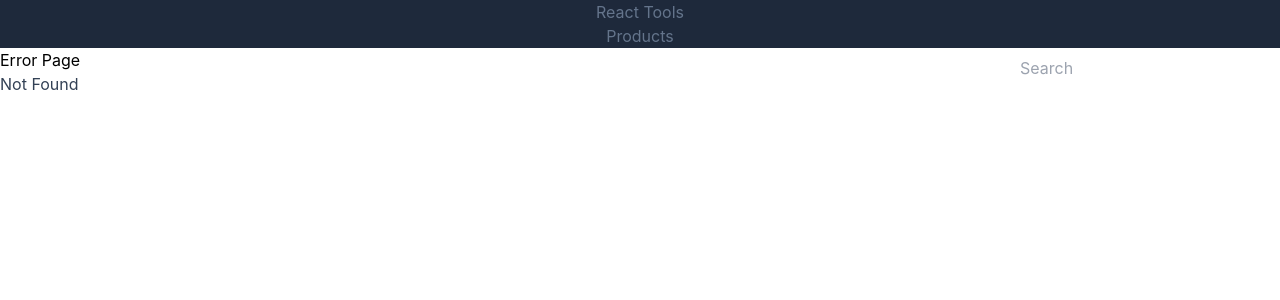
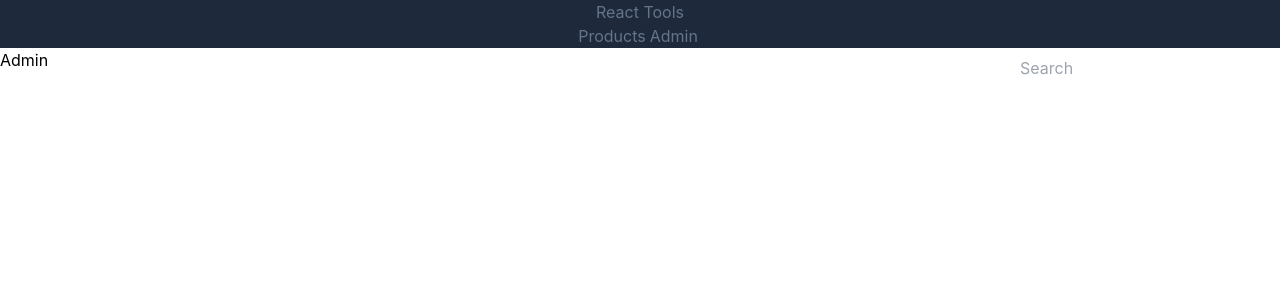
Before and after one commit to tamlt2704/2025, a React (Create React App) app in the folder LearnReactWithTypeScript/ch4-01/: page /admin in a window 1280 px wide. Before the commit this address had no page. Shown: the top 300 px of the page. Built offline with nearby package versions, Linux system fonts and the light colour scheme.

Commit message:
lazy component

```diff
--- a/LearnReactWithTypeScript/ch4-01/src/Header.tsx
+++ b/LearnReactWithTypeScript/ch4-01/src/Header.tsx
@@ -1,14 +1,16 @@
 import React, { FormEvent } from 'react';
-import { Link, NavLink, useSearchParams } from 'react-router-dom';
+import { Link, NavLink, useNavigate, useSearchParams } from 'react-router-dom';
 
 export default function Header() {
   const [searchParam, setSearchParams] = useSearchParams();
+  const navigate = useNavigate();
   function handleSubmit(e: FormEvent<HTMLFormElement>): void {
     // throw new Error('Function not implemented.');
     e.preventDefault();
     const formData = new FormData(e.currentTarget);
     const search = formData.get('search') as string;
-    setSearchParams({ search });
+    // setSearchParams({ search });
+    navigate(`/products/?search=${search}`);
   }
 
   return (
@@ -23,6 +25,10 @@ export default function Header() {
         >
           Products
         </NavLink>
+
+        <NavLink to={'admin'} className={'p-1 border-solid'}>
+          Admin
+        </NavLink>
         <form className="relative text-right" onSubmit={handleSubmit}>
           <input
             type="search"
--- a/LearnReactWithTypeScript/ch4-01/src/Routes.tsx
+++ b/LearnReactWithTypeScript/ch4-01/src/Routes.tsx
@@ -1,12 +1,14 @@
 import { createBrowserRouter, RouterProvider } from 'react-router-dom';
 import ProductsPage from './ProductsPage';
 import React from 'react';
+import { lazy, Suspense } from 'react';
 import Header from './Header';
 import App from './App';
 import ProductPage from './pages/ProductPage';
 import ErrorPage from './pages/ErrorPage';
 import HomePage from './pages/HomePage';
 
+const AdminPage = lazy(() => import('./pages/AdminPage'));
 const router = createBrowserRouter([
   // { path: 'products', element: <ProductsPage /> },
   {
@@ -17,6 +19,14 @@ const router = createBrowserRouter([
       { index: true, element: <HomePage /> },
       { path: 'products', element: <ProductsPage /> },
       { path: 'products/:id', element: <ProductPage /> },
+      {
+        path: 'admin',
+        element: (
+          <Suspense fallback={<div className="text-center p-5 text-xl">Loading....</div>}>
+            <AdminPage />
+          </Suspense>
+        ),
+      },
     ],
   },
 ]);
--- /dev/null
+++ b/LearnReactWithTypeScript/ch4-01/src/pages/AdminPage.tsx
@@ -0,0 +1,5 @@
+import React from 'react';
+
+export default function AdminPage() {
+  return <div> Admin </div>;
+}
```
